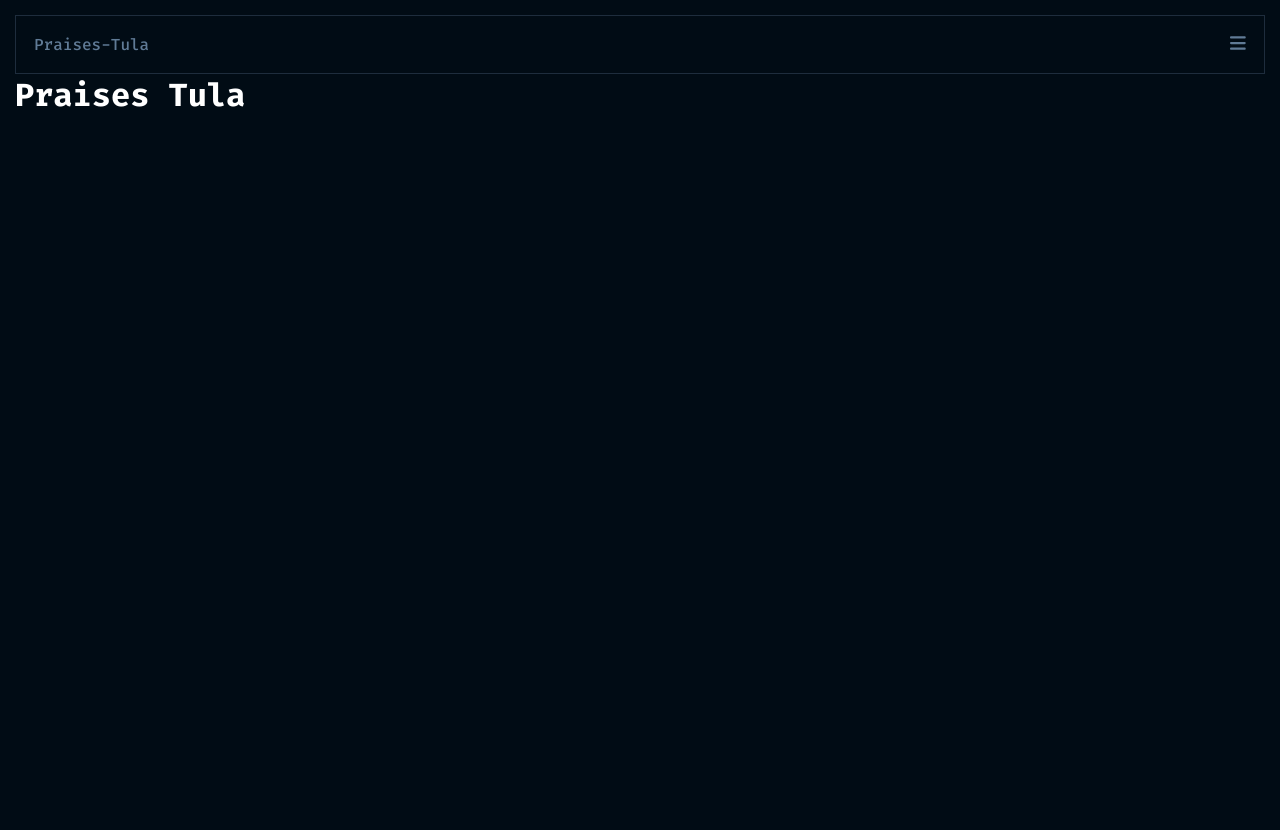
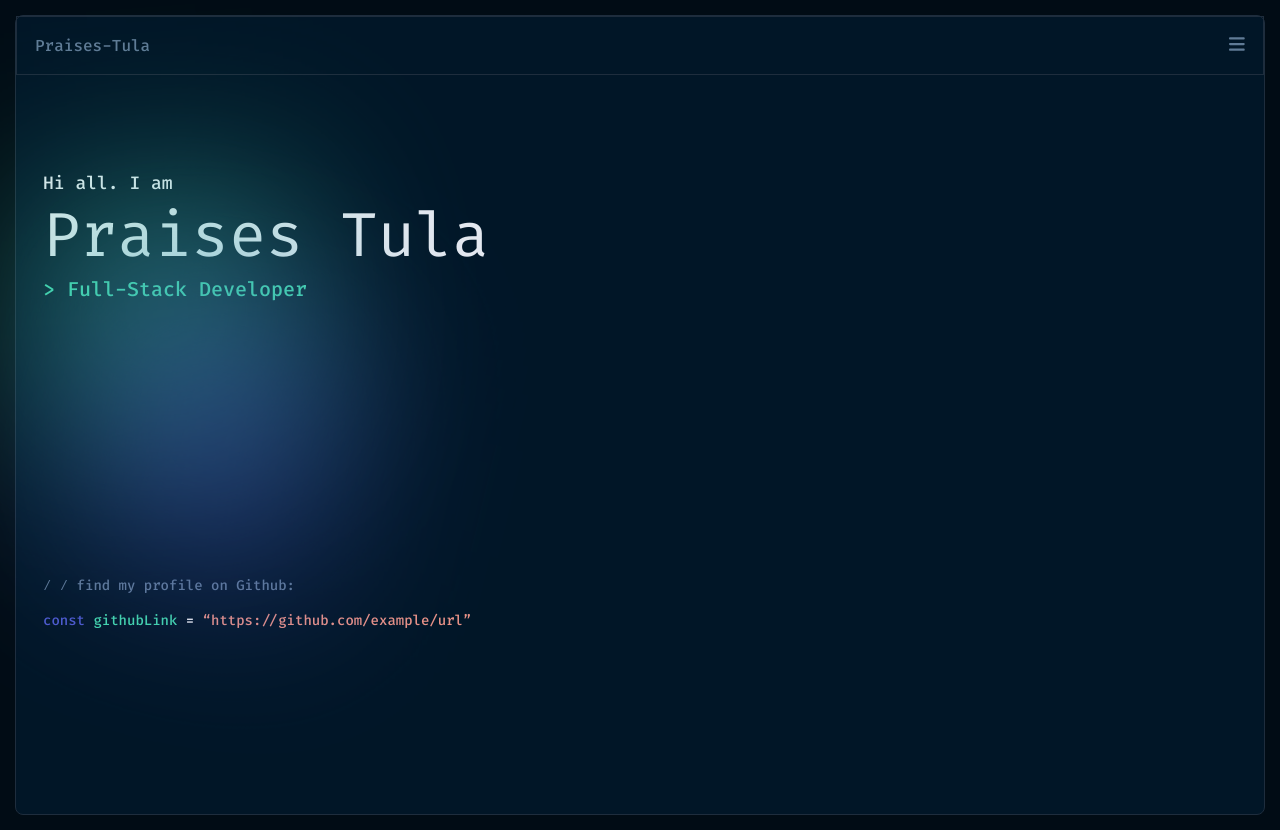
Before and after one commit to PraisesPJMT/Praises-Tula, a React (Create React App) app: page / in a window 1280 px wide. Before the commit the page ends 800 px from the top, so only its background shows below. Built offline with nearby package versions, Linux system fonts and the light colour scheme.

Commit message:
Add `Hello` component to app

```diff
--- a/src/App.css
+++ b/src/App.css
@@ -1 +1,8 @@
 /* App Styles */
+
+#root {
+  background: #011627;
+  border: 1px solid #1e2d3d;
+  border-radius: 8px;
+  min-height: 100vh;
+}
--- a/src/App.js
+++ b/src/App.js
@@ -1,7 +1,8 @@
 import './App.css';
+import Hello from './components/hello/Hello';
 
 const App = () => (
-  <h1>Praises Tula</h1>
+  <Hello />
 );
 
 export default App;
```
